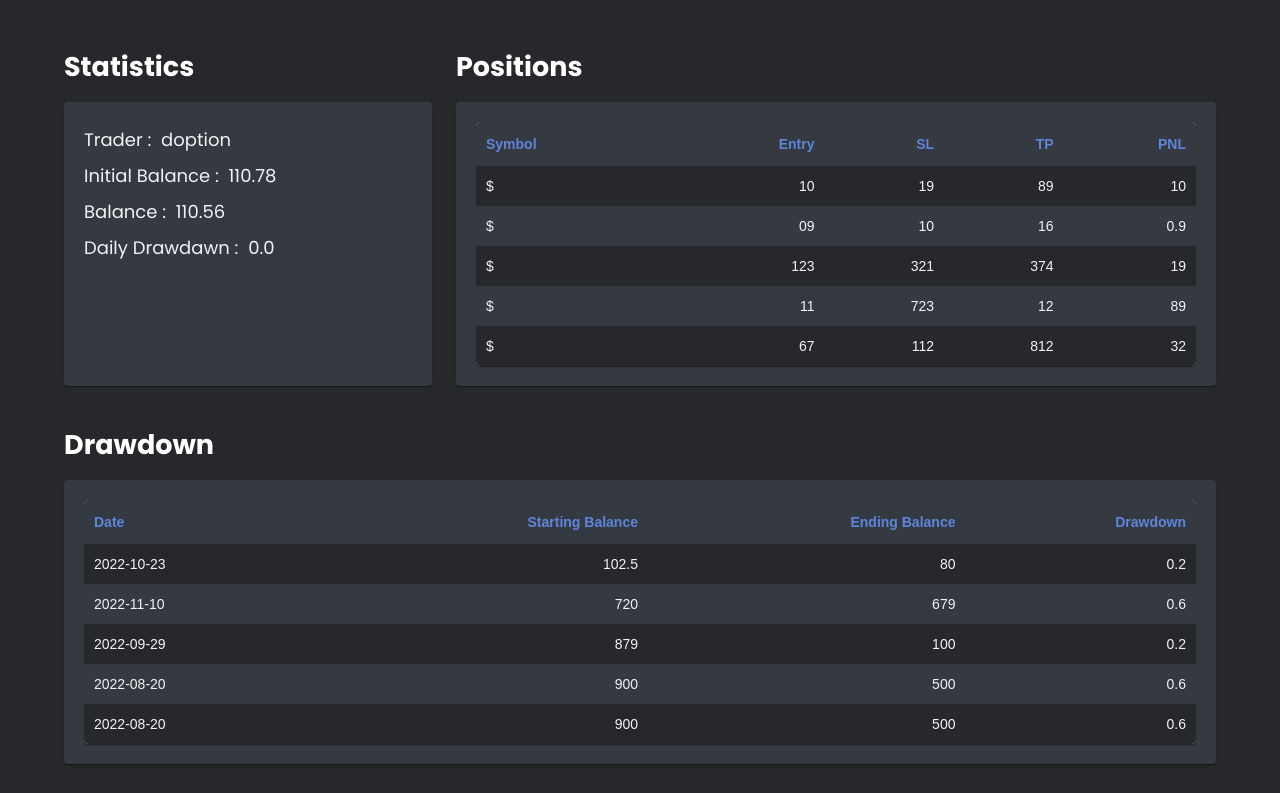
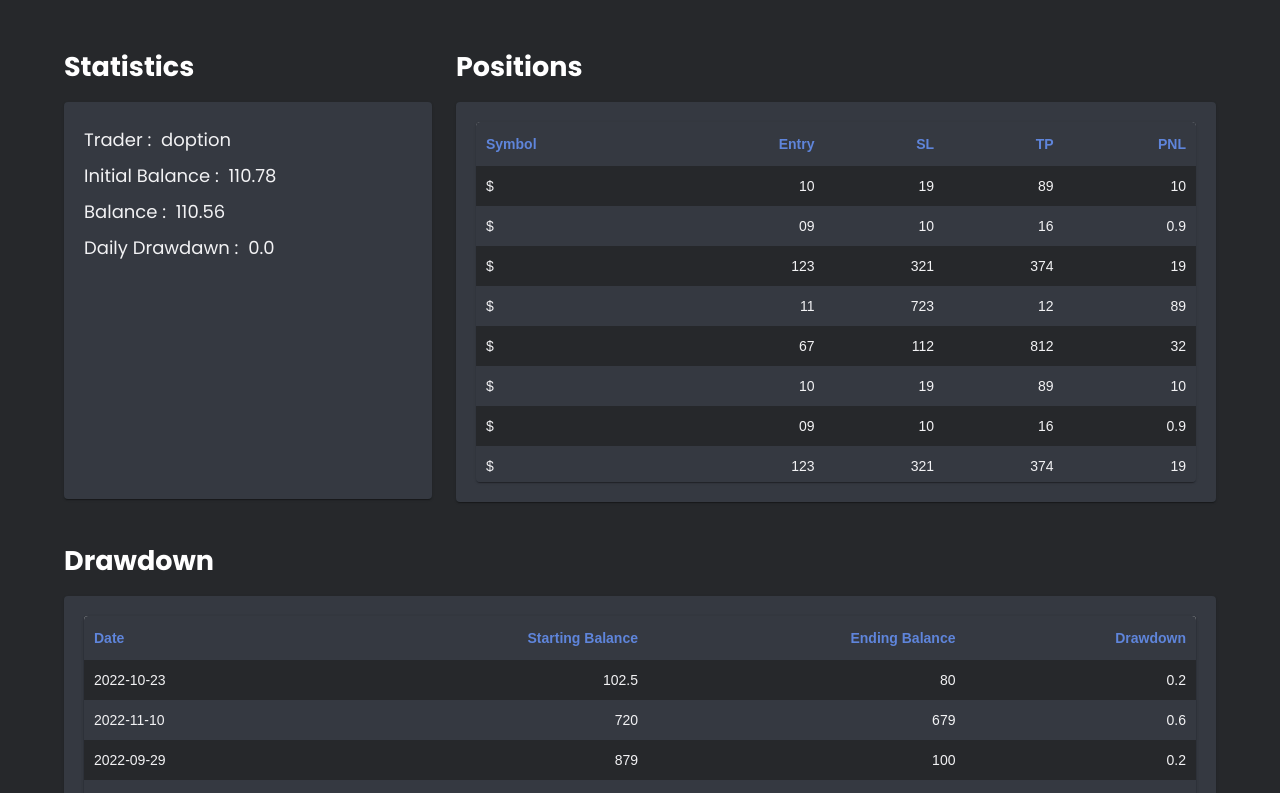
Before and after one commit to Abhushit/exchangeDashboard, a React (Create React App) app: page /stats/1 in a window 1280 px wide. Shown: the top 793 px of the page. Built offline with nearby package versions, Linux system fonts and the light colour scheme.

Commit message:
scrollbar on table added

```diff
--- /dev/null
+++ b/src/Components/TableComponentStats/index.js
@@ -0,0 +1,189 @@
+import * as React from "react";
+import { styled } from "@mui/material/styles";
+import Table from "@mui/material/Table";
+import TableBody from "@mui/material/TableBody";
+import TableCell, { tableCellClasses } from "@mui/material/TableCell";
+import TableContainer from "@mui/material/TableContainer";
+import TableHead from "@mui/material/TableHead";
+import TableRow from "@mui/material/TableRow";
+import Paper from "@mui/material/Paper";
+import { Button, TablePagination } from "@mui/material";
+import moment from "moment/moment";
+
+const StyledPaper = styled(Paper)(({theme}) => ({
+  background: theme.palette.primary.darker,
+  color: theme.palette.primary.lighter,
+  "& .MuiTableCell-root":{
+    borderBottom:"none",
+  }
+}))
+
+const StyledPagination = styled(TablePagination)(({theme}) => ({
+  color: theme.palette.primary.lighter,
+  "& svg":{
+    color: theme.palette.primary.lighter,
+  }
+}))
+
+const StyledTableCell = styled(TableCell)(({ theme }) => ({
+  [`&.${tableCellClasses.head}`]: {
+    backgroundColor: theme.palette.primary.dark,
+    color: theme.palette.primary.main,
+    fontWeight:"700",
+    padding:"10px"
+  },
+  [`&.${tableCellClasses.body}`]: {
+    fontSize: 14,
+    color: theme.palette.primary.lighter,
+    padding:"10px"
+
+  },
+}));
+
+const StyledTableRow = styled(TableRow)(({ theme }) => ({
+  "&:nth-of-type(odd)": {
+    // backgroundColor: theme.palette.action.hover,
+    backgroundColor: theme.palette.primary.darker,
+    color: theme.palette.primary.lighter,
+  },
+  "&:nth-of-type(even)": {
+    // backgroundColor: theme.palette.action.hover,
+    backgroundColor: theme.palette.primary.dark,
+    color: theme.palette.primary.lighter,
+  },
+  // hide last border
+  "&:last-child td, &:last-child th": {
+    // border: 0,
+
+  },
+}));
+
+export default function TableComponentStats(props) {
+  const [page, setPage] = React.useState(0);
+  const [rowsPerPage, setRowsPerPage] = React.useState(10);
+
+  const handleChangePage = (event, newPage) => {
+    setPage(newPage);
+  };
+
+  const handleChangeRowsPerPage = (event) => {
+    setRowsPerPage(+event.target.value);
+    setPage(0);
+  };
+
+  // console.log('rows', props.rows.length)
+
+  return (
+    <StyledPaper sx={{ width: "100%", overflowY: props.rows.length > 10 ? "auto" : "none", height: props.rows.length > 10 ? "360px" : "100%" }}>
+      <TableContainer component={Paper}>
+        <Table sx={{ minWidth: 700 }} aria-label="customized table">
+          <TableHead>
+            <TableRow>
+              {props.columns.map((col, index) =>
+                index === 0 ? (
+                  <StyledTableCell>{col.name}</StyledTableCell>
+                ) : (
+                  <StyledTableCell align="right">{col.name}</StyledTableCell>
+                )
+              )}
+            </TableRow>
+          </TableHead>
+          <TableBody >
+            {props.rows
+              // .slice(page * rowsPerPage, page * rowsPerPage + rowsPerPage)
+              .map((row) => (
+                <StyledTableRow key={Math.random()}>
+                  {props.columns.map((col, index) =>
+                    col.id === "image" ? (
+                      index === 0 ? (
+                        <StyledTableCell component="th" scope="row">
+                          <img
+                            src={row.image}
+                            style={{
+                              width: "100px",
+                              height: "100px",
+                              objectFit: "cover",
+                            }}
+                            alt={row.firstname}
+                          />
+                        </StyledTableCell>
+                      ) : (
+                        <StyledTableCell align="right">
+                          <img
+                            src={row.image}
+                            style={{
+                              width: "100px",
+                              height: "100px",
+                              objectFit: "cover",
+                            }}
+                            alt={row.firstname}
+                          />
+                        </StyledTableCell>
+                      )
+                    ) : index === 0 ? (
+                      <StyledTableCell component="th" scope="row">
+                        {row[col.id]}
+                      </StyledTableCell>
+                    ) : (
+                      <StyledTableCell align="right">
+                        {col.id === "actions" && (
+                          // <OptionMenu
+                          //   row={row}
+                          //   options={props.options}
+                          //   currentChange={props.currentChange}
+                          // />
+                          <>
+                            <Button
+                              color="primary"
+                              variant="contained"
+                              onClick={() => props.handleEdit(row)}
+                              sx={{ marginRight: "10px" }}
+                              size="small"
+                            >
+                              Edit
+                            </Button>
+                            <Button
+                              color="secondary"
+                              variant="contained"
+                              onClick={() => props.handleStats(row)}
+                              size="small"
+                            >
+                              Stats
+                            </Button>
+                          </>
+                        )}
+                        {
+                        col.id === "bot_name" ? row.dict.name :
+                        col.id === "broker_name" ? row.dict.exchange :
+                        col.id === "active"
+                          ? row[col.id] === true
+                            ? "Yes"
+                            : "NO"
+                          : col.id === "date"
+                          ? moment(row[col.id]).format(
+                              "dddd, MMMM Do YYYY, h:mm:ss a"
+                            )
+                          : row[col.id]
+                        }
+                      </StyledTableCell>
+                    )
+                  )}
+                </StyledTableRow>
+              ))}
+          </TableBody>
+        </Table>
+      </TableContainer>
+      {/* {props.footer !== false && (
+        <StyledPagination
+          rowsPerPageOptions={[10, 25, 100]}
+          component="div"
+          count={props.rows.length}
+          rowsPerPage={rowsPerPage}
+          page={page}
+          onPageChange={handleChangePage}
+          onRowsPerPageChange={handleChangeRowsPerPage}
+        />
+      )} */}
+    </StyledPaper>
+  );
+}
--- a/src/Pages/Dashboard/Stats/index.js
+++ b/src/Pages/Dashboard/Stats/index.js
@@ -9,7 +9,8 @@ import {
   Typography,
 } from "@mui/material";
 import React from "react";
-import TableComponent from "../../../Components/TableComponent";
+// import TableComponent from "../../../Components/TableComponent";
+import TableComponentStats from "../../../Components/TableComponentStats";
 
 const columnDrawdawn = [
   { id: "date", name: "Date" },
@@ -75,6 +76,16 @@ const rowsPostions = [
   { symbol: "$", entry: "123", sl: "321", tp: "374", pnl: "19" },
   { symbol: "$", entry: "11", sl: "723", tp: "12", pnl: "89" },
   { symbol: "$", entry: "67", sl: "112", tp: "812", pnl: "32" },
+  { symbol: "$", entry: "10", sl: "19", tp: "89", pnl: "10" },
+  { symbol: "$", entry: "09", sl: "10", tp: "16", pnl: "0.9" },
+  { symbol: "$", entry: "123", sl: "321", tp: "374", pnl: "19" },
+  { symbol: "$", entry: "11", sl: "723", tp: "12", pnl: "89" },
+  { symbol: "$", entry: "67", sl: "112", tp: "812", pnl: "32" },
+  { symbol: "$", entry: "10", sl: "19", tp: "89", pnl: "10" },
+  { symbol: "$", entry: "09", sl: "10", tp: "16", pnl: "0.9" },
+  { symbol: "$", entry: "123", sl: "321", tp: "374", pnl: "19" },
+  { symbol: "$", entry: "11", sl: "723", tp: "12", pnl: "89" },
+  { symbol: "$", entry: "67", sl: "112", tp: "812", pnl: "32" },
 ];
 
 const rowsLogs = [
@@ -90,7 +101,7 @@ const StatsCard = styled(Card)(({ theme }) => ({
   background: theme.palette.primary.dark,
   padding: "20px",
   lineHeight: "2",
-  height: "69%",
+  height: "76%",
   color: theme.palette.primary.lighter,
   [theme.breakpoints.down("md")]: {
     padding: "20px",
@@ -134,7 +145,7 @@ const Stats = () => {
           <Grid item md={8} xs={12}>
             <h2>Positions</h2>
             <MyCard>
-              <TableComponent
+              <TableComponentStats
                 columns={columnPositions}
                 rows={rowsPostions}
                 footer={false}
@@ -148,7 +159,7 @@ const Stats = () => {
           <Grid item md={12} xs={12}>
             <h2>Drawdown</h2>
             <MyCard>
-              <TableComponent
+              <TableComponentStats
                 columns={columnDrawdawn}
                 rows={rowsDrawdawn}
                 footer={false}
@@ -163,7 +174,7 @@ const Stats = () => {
           <Grid item md={12} xs={12}>
             <h2>Logs</h2>
             <MyCard>
-              <TableComponent
+              <TableComponentStats
                 columns={columnLogs}
                 rows={rowsLogs}
                 footer={false}
```
